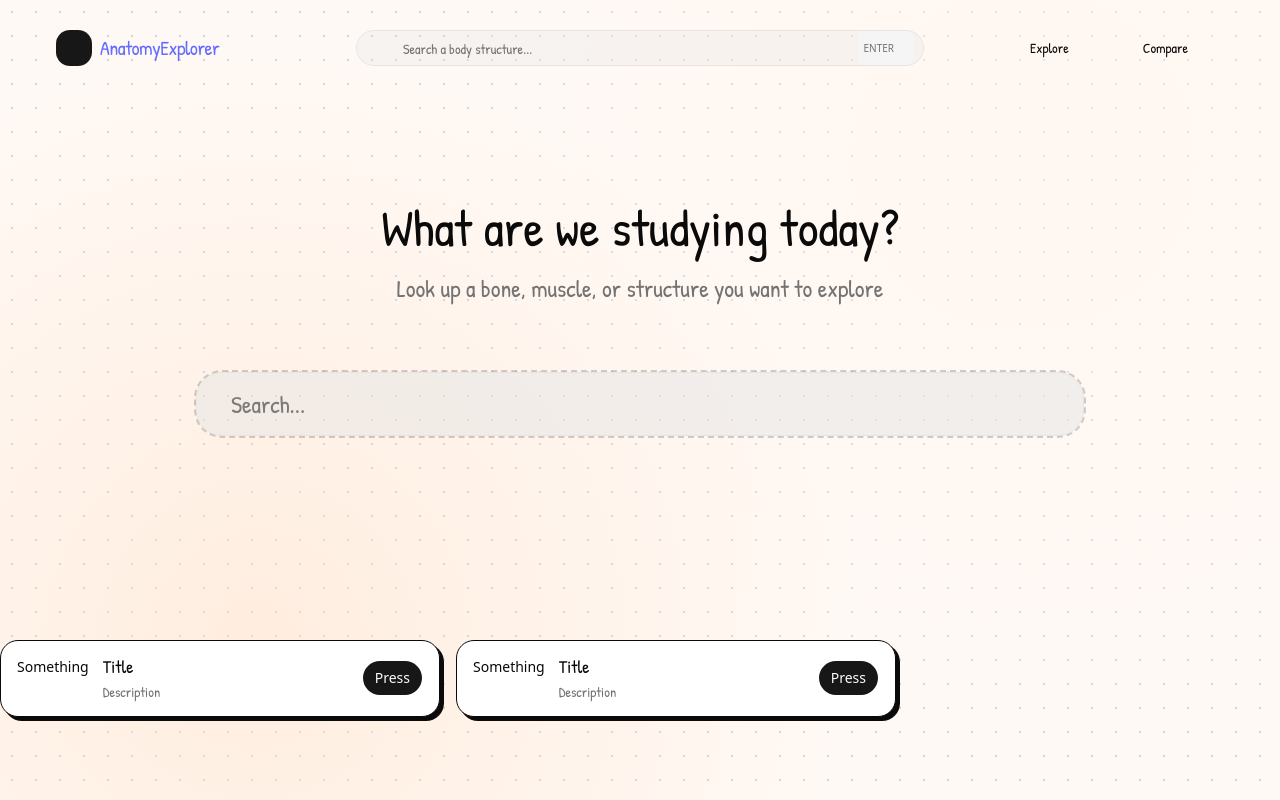
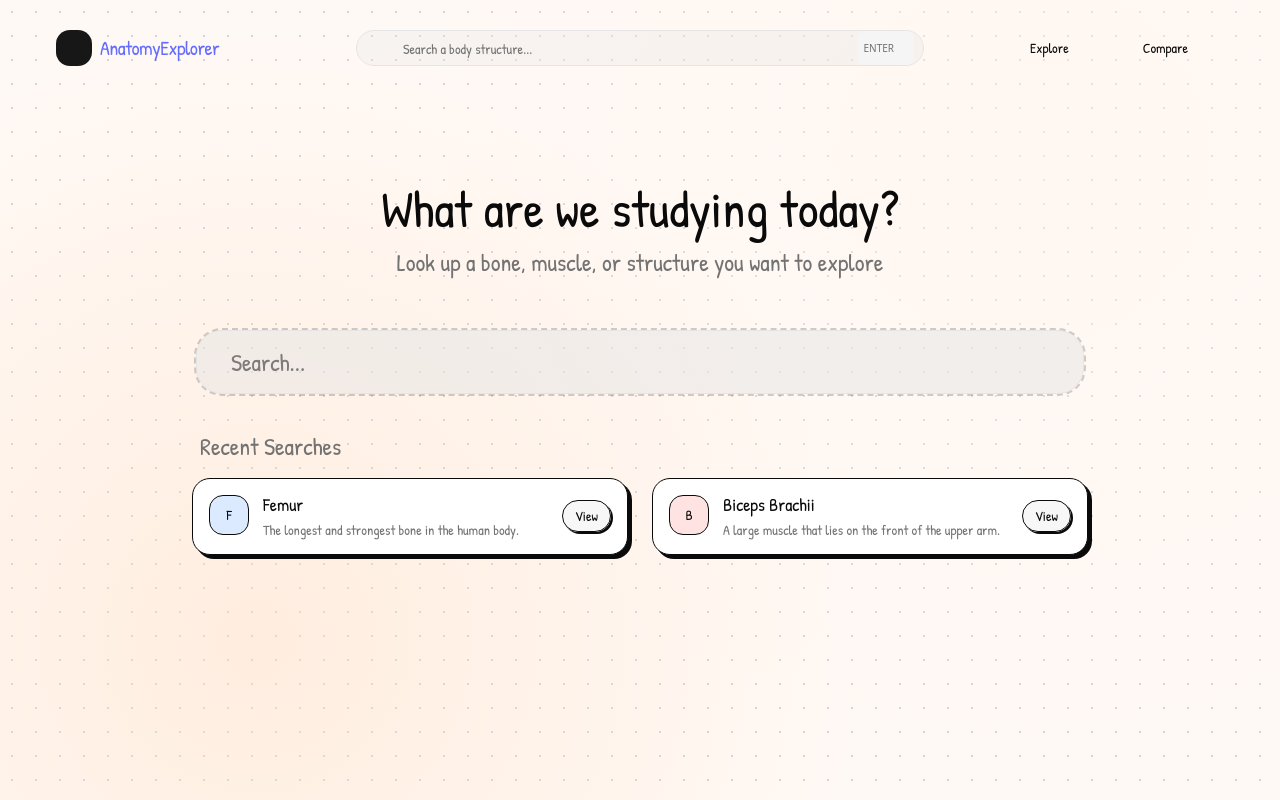
Before and after one commit to HUSS4IN22/free_anatomy_explorer, a React (Vite) app in the folder frontend/: page / in a window 1280 px wide. Built offline with nearby package versions, Linux system fonts and the light colour scheme; some icons are missing.

Commit message:
Add more styling and fix positioning of the recent searches component

```diff
--- a/frontend/src/App.tsx
+++ b/frontend/src/App.tsx
@@ -19,8 +19,10 @@ function App() {
         }}
       />
       <Navbar />
-      <MainSearch />
-      <RecentSearches />
+      <main className="flex flex-col items-center justify-center min-h-[calc(100vh-64px)] gap-8 px-6">
+        <MainSearch />
+        <RecentSearches />
+      </main>
     </div>
   )
 }
--- a/frontend/src/blocks/MainSearch.tsx
+++ b/frontend/src/blocks/MainSearch.tsx
@@ -17,12 +17,12 @@ import {
 
 export default function MainSearch() {
   return (
-    <div className="flex flex-col min-h-[80vh] items-center justify-center gap-16 px-6 py-12">
-      <div className="font-patrick text-center flex flex-col gap-4">
+    <div className="flex flex-col items-center justify-center gap-12 w-full max-w-4xl">
+      <div className="font-patrick text-center flex flex-col gap-2">
         <h1 className="text-6xl font-bold">What are we studying today?</h1>
         <p className="text-2xl text-muted-foreground">Look up a bone, muscle, or structure you want to explore</p>
       </div>
-      <div className="w-full max-w-4xl">
+      <div className="w-full">
         <Command>
           <CommandInput placeholder="Search..." />
           {/* <CommandList> */}
--- a/frontend/src/blocks/RecentSearches.tsx
+++ b/frontend/src/blocks/RecentSearches.tsx
@@ -10,31 +10,34 @@ import {
 
 export default function RecentSearches() {
   return (
-    <div className="flex gap-4 max-w-4xl">
+    <div className="flex flex-col gap-4 w-full max-w-4xl">
+      <h2 className="font-patrick text-2xl font-semibold text-muted-foreground px-2">Recent Searches</h2>
+      <div className="grid grid-cols-1 md:grid-cols-2 gap-6">
         <Item>
           <ItemMedia>
-          Something
+            <div className="size-10 bg-blue-100 rounded-xl border border-foreground flex items-center justify-center font-patrick font-bold">F</div>
           </ItemMedia>
           <ItemContent>
-          <ItemTitle>Title</ItemTitle>
-          <ItemDescription>Description</ItemDescription>
+            <ItemTitle>Femur</ItemTitle>
+            <ItemDescription>The longest and strongest bone in the human body.</ItemDescription>
           </ItemContent>
           <ItemActions>
-          <Button>Press</Button>
+            <Button variant="outline" size="sm" className="font-patrick border-foreground shadow-[2px_2px_0px_0px_var(--color-foreground)] hover:shadow-none transition-all">View</Button>
           </ItemActions>
         </Item>
         <Item>
           <ItemMedia>
-          Something
+            <div className="size-10 bg-red-100 rounded-xl border border-foreground flex items-center justify-center font-patrick font-bold">B</div>
           </ItemMedia>
           <ItemContent>
-          <ItemTitle>Title</ItemTitle>
-          <ItemDescription>Description</ItemDescription>
+            <ItemTitle>Biceps Brachii</ItemTitle>
+            <ItemDescription>A large muscle that lies on the front of the upper arm.</ItemDescription>
           </ItemContent>
           <ItemActions>
-          <Button>Press</Button>
+            <Button variant="outline" size="sm" className="font-patrick border-foreground shadow-[2px_2px_0px_0px_var(--color-foreground)] hover:shadow-none transition-all">View</Button>
           </ItemActions>
         </Item>
       </div>
+    </div>
   )
 }
```
Lines whose indentation alone changed are shown as unchanged.
